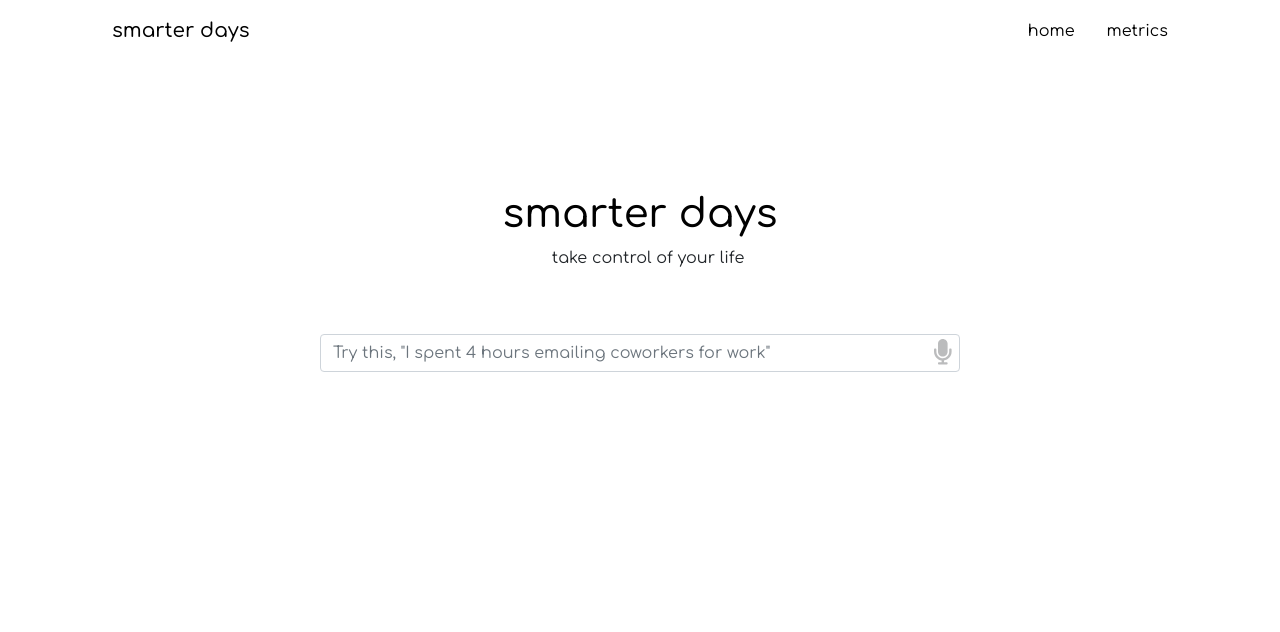
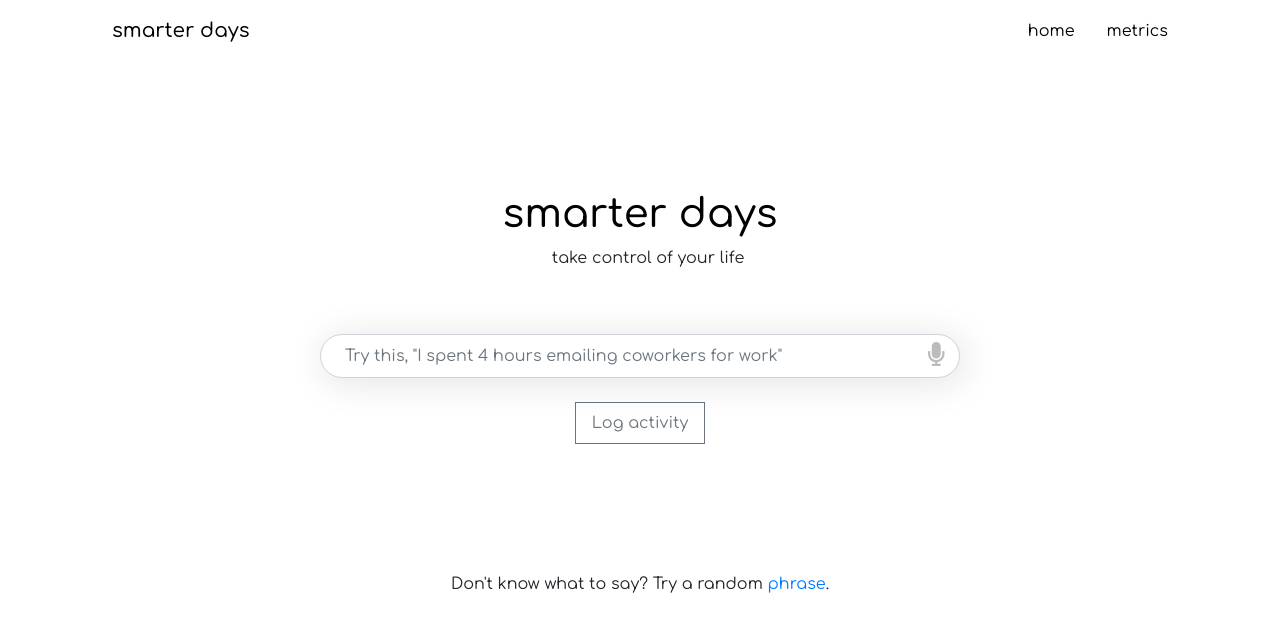
Before and after one commit to lusterane/smarter-days, a React (Create React App) app in the folder View/: page / in a window 1280 px wide. Shown: the top 632 px of the page. Built offline with nearby package versions, Linux system fonts and the light colour scheme.

Commit message:
Added random phrase button aand improved UX for homepage

```diff
--- a/View/src/App.css
+++ b/View/src/App.css
@@ -28,3 +28,14 @@ body {
 	text-decoration: underline;
 	color: black;
 }
+
+.link {
+	cursor: pointer;
+	color: #007bff;
+	text-decoration: none;
+	background-color: transparent;
+}
+
+.link:hover {
+	text-decoration: underline;
+}
--- a/View/src/components/Pages/HomePage/Audio/Audio.jsx
+++ b/View/src/components/Pages/HomePage/Audio/Audio.jsx
@@ -47,7 +47,6 @@ class Audio extends Component {
 					<FontAwesomeIcon
 						icon={faMicrophone}
 						size='2x'
-						id='microhpone'
 						className='disable'
 						onClick={this.handleMicrophoneClick}
 					/>
--- a/View/src/components/Pages/HomePage/HomePage.css
+++ b/View/src/components/Pages/HomePage/HomePage.css
@@ -11,6 +11,9 @@
 
 .user-input-box {
 	width: 50vw !important;
+	padding: 1.3rem 1.5rem !important;
+	border-radius: 30px !important;
+	box-shadow: 4px 4px 35px 3px rgba(0, 0, 0, 0.1);
 }
 
 .user-input-row-wrapper {
@@ -34,9 +37,15 @@
 
 .microphone-container {
 	position: absolute;
-	right: 0.5rem;
-	top: 0.32rem;
-	font-size: 0.8rem;
+	right: 1rem;
+	top: 0.5rem;
+	font-size: 0.75rem;
+}
+
+.form-group {
+	display: flex;
+	flex-direction: column;
+	justify-content: center;
 }
 
 .microphone-container .wrapper {
@@ -75,3 +84,24 @@
 	right: 7rem;
 	margin: 1rem 0;
 }
+
+.submit-btn-container {
+	display: flex;
+	flex-direction: column;
+	align-items: center;
+	justify-content: center;
+}
+
+.submit-btn-container .btn {
+	border-radius: 0px;
+	padding: 0.5rem 1rem;
+	margin-top: 1.5rem;
+}
+.submit-btn-container .btn:hover {
+}
+
+.random-activity-text {
+	display: flex;
+	justify-content: center;
+	padding-top: 7rem;
+}
--- a/View/src/components/Pages/HomePage/HomePage.jsx
+++ b/View/src/components/Pages/HomePage/HomePage.jsx
@@ -43,6 +43,11 @@ class HomePage extends Component {
 			title: '-',
 			message: '-',
 		},
+		sampleText: [
+			'I called Mike for work for 10 hours',
+			'I did calisthenics for 3 hours on September 25, 2020',
+			'I ran from 2pm to 4pm at Menlo Park.',
+		],
 		isLoaded: false,
 		cancelModalOpen: false,
 		postDBTimeout: '',
@@ -53,12 +58,30 @@ class HomePage extends Component {
 		this.setState({ [e.target.name]: e.target.value });
 	};
 
-	onFormSubmit = (e) => {
+	handleLoadSample = () => {
+		const { sampleText, userInput } = this.state;
+		const min = 0;
+		const max = sampleText.length - 1;
+		let samePrev = true;
+		while (samePrev) {
+			const randIndex = Math.floor(Math.random() * (max - min + 1)) + min;
+			const newText = sampleText[randIndex];
+			if (newText !== userInput) {
+				this.setState({ userInput: newText });
+				samePrev = false;
+			}
+		}
+	};
+
+	async onFormSubmit(e) {
 		e.preventDefault();
 		if (this.state.userInput !== '') {
-			this.getUtteranceHTTP();
+			const response = await this.getUtteranceHTTP();
+			if (response === 200) {
+				this.setState({ userInput: '' });
+			}
 		}
-	};
+	}
 
 	toggledIsLoaded = () => {
 		this.setState((state, props) => ({
@@ -104,18 +127,14 @@ class HomePage extends Component {
 						);
 						this.postUtteranceToDatabase();
 						this.showToast('success', title, message);
-						// } else {
-						// 	title = 'Oops';
-						// 	message =
-						// 		'Sorry, something went wrong on our end. Give us a moment while we try to sort it out';
-						// 	this.showToast('warning', title, message);
-						// }
 						console.log('valid utterance');
+						return 200;
 					} else {
 						title = 'Dang';
 						message = `Sorry, I don't understand that one`;
 						this.showToast('danger', title, message);
 						console.log('invalid utterance');
+						return 500;
 					}
 				},
 				// Note: it's important to handle errors here
@@ -126,12 +145,14 @@ class HomePage extends Component {
 					this.setState({
 						error,
 					});
+					return 500;
 				}
 			);
 
 		response.then(() => {
 			this.toggledIsLoaded();
 		});
+		return await response;
 	}
 
 	normalizeCategoryName = (name) => {
@@ -322,7 +343,7 @@ class HomePage extends Component {
 					<HeaderText />
 					{isLoaded ? <Spinner className='text-box-spinner' animation='border' /> : ''}
 					<Form className='user-input-form' onSubmit={this.onFormSubmit.bind(this)}>
-						<FormGroup row>
+						<FormGroup row className='form-group'>
 							<div className='user-input-row-wrapper'>
 								<Input
 									className='user-input-box'
@@ -337,8 +358,14 @@ class HomePage extends Component {
 									<Audio />
 								</div>
 							</div>
+
+							<div className='submit-btn-container'>
+								<Button outline color='secondary' submit='true'>
+									Log activity
+								</Button>
+							</div>
 						</FormGroup>
-						<UncontrolledPopover placement='bottom' trigger='hover' target='microphone'>
+						<UncontrolledPopover placement='right' trigger='hover' target='microphone'>
 							<PopoverBody>
 								<div className='popover-body'>
 									<h2>Privacy</h2>
@@ -349,6 +376,13 @@ class HomePage extends Component {
 								</div>
 							</PopoverBody>
 						</UncontrolledPopover>
+						<div className='random-activity-text'>
+							Don't know what to say? Try a random&nbsp;
+							<span className='link' onClick={this.handleLoadSample}>
+								phrase
+							</span>
+							.
+						</div>
 					</Form>
 
 					{toast.show ? (
```
